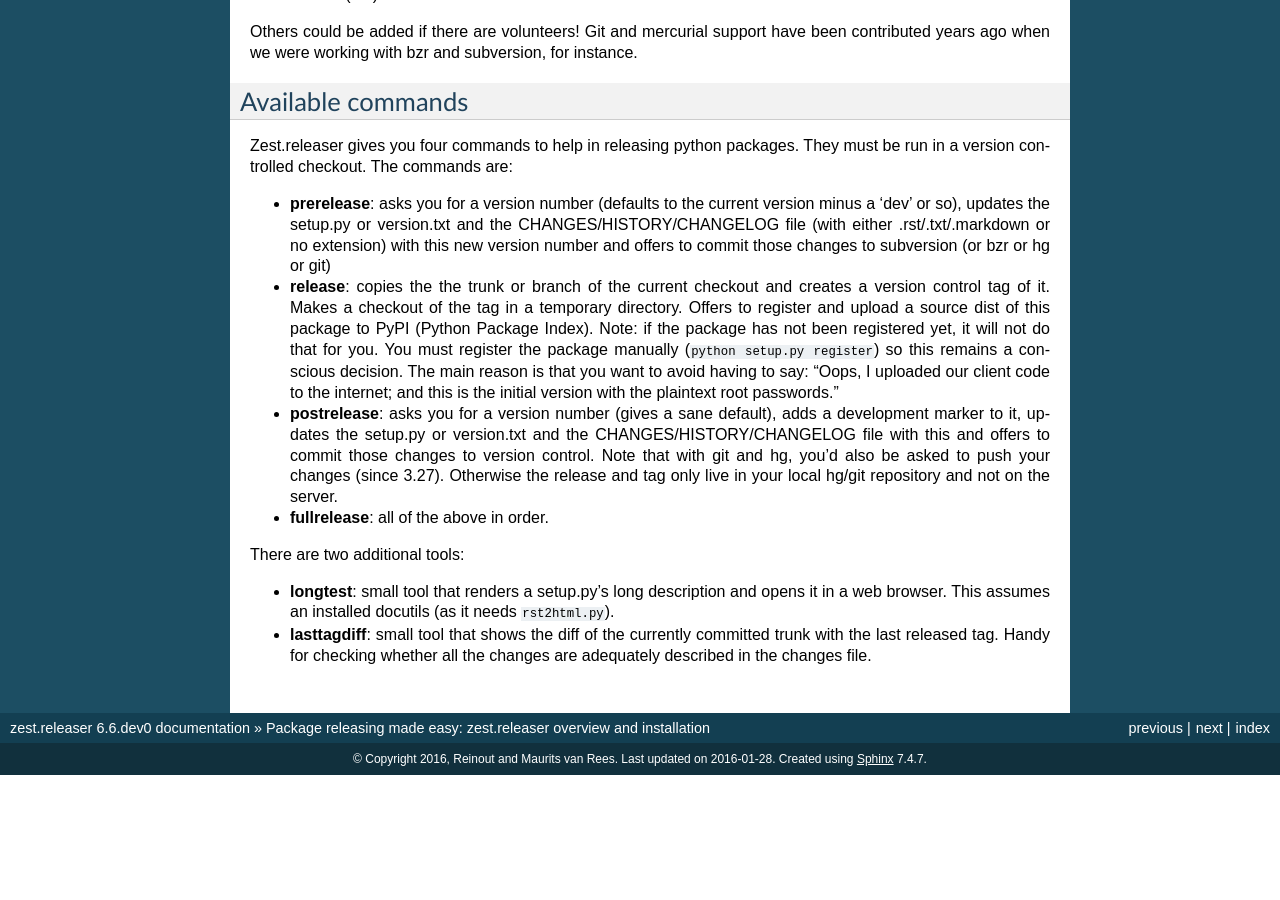
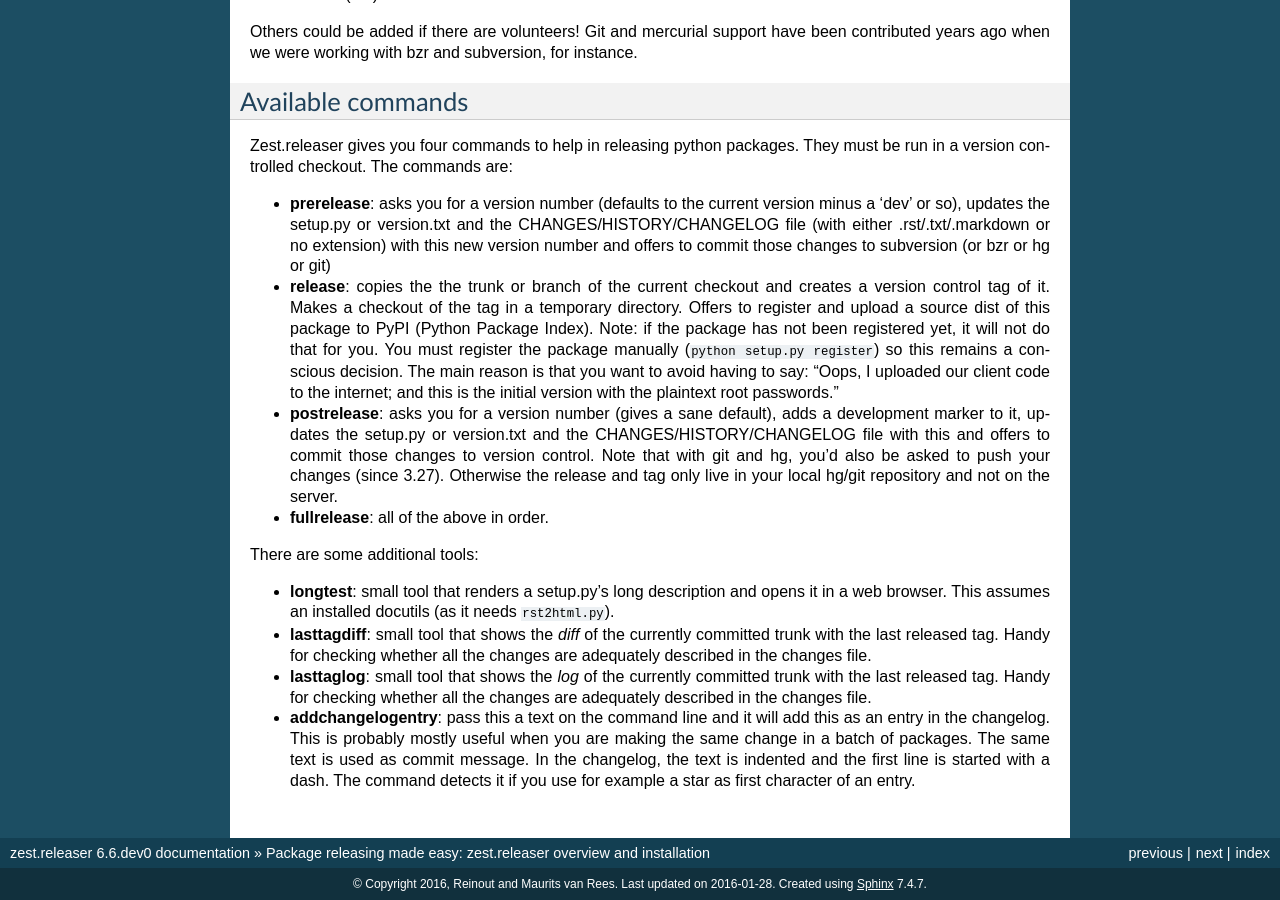
Before and after one commit to zestsoftware/zest.releaser, a Sphinx documentation site: the page built from doc/source/overview.rst, in a window 1280 px wide and 900 px high, scrolled down 1865 px. Built offline with Sphinx 7.4.7, drawn with Linux system fonts in a browser that asks for light colours; before the commit the page ends 2640 px from its top, so only the background shows below that.

Commit message:
Described addchangelogentry in readme.

```diff
--- a/README.rst
+++ b/README.rst
@@ -181,12 +181,24 @@
 
 - **fullrelease**: all of the above in order.
 
-There are two additional tools:
+There are some additional tools:
 
 - **longtest**: small tool that renders a setup.py's long description
   and opens it in a web browser. This assumes an installed docutils
   (as it needs ``rst2html.py``).
 
-- **lasttagdiff**: small tool that shows the diff of the currently committed
+- **lasttagdiff**: small tool that shows the *diff* of the currently committed
   trunk with the last released tag.  Handy for checking whether all the
   changes are adequately described in the changes file.
+
+- **lasttaglog**: small tool that shows the *log* of the currently committed
+  trunk with the last released tag.  Handy for checking whether all the
+  changes are adequately described in the changes file.
+
+- **addchangelogentry**: pass this a text on the command line and it
+  will add this as an entry in the changelog.  This is probably mostly
+  useful when you are making the same change in a batch of packages.
+  The same text is used as commit message.  In the changelog, the text
+  is indented and the first line is started with a dash.  The command
+  detects it if you use for example a star as first character of an
+  entry.
```
Also changed, not shown: doc/source/options.rst (+13 -1 lines).
